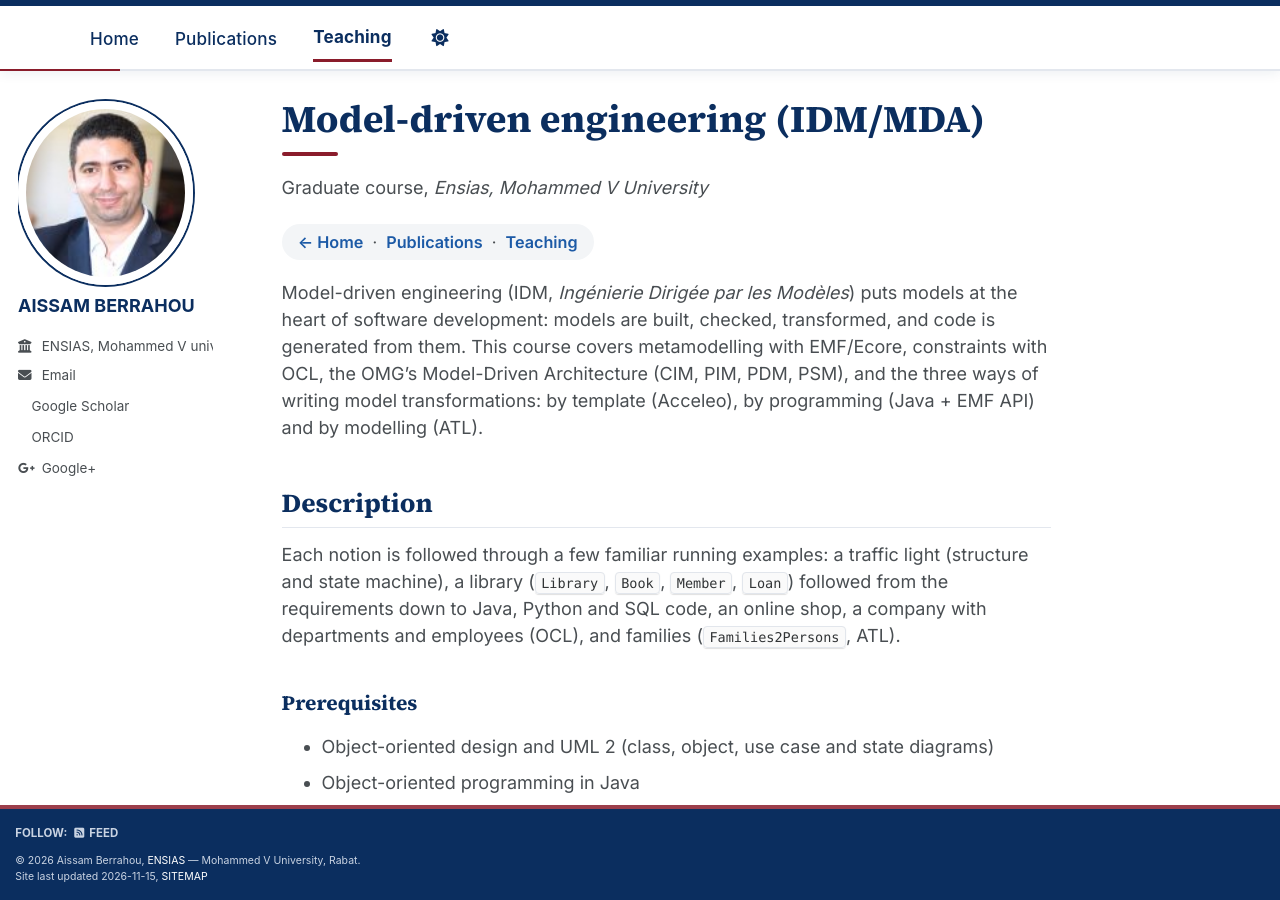
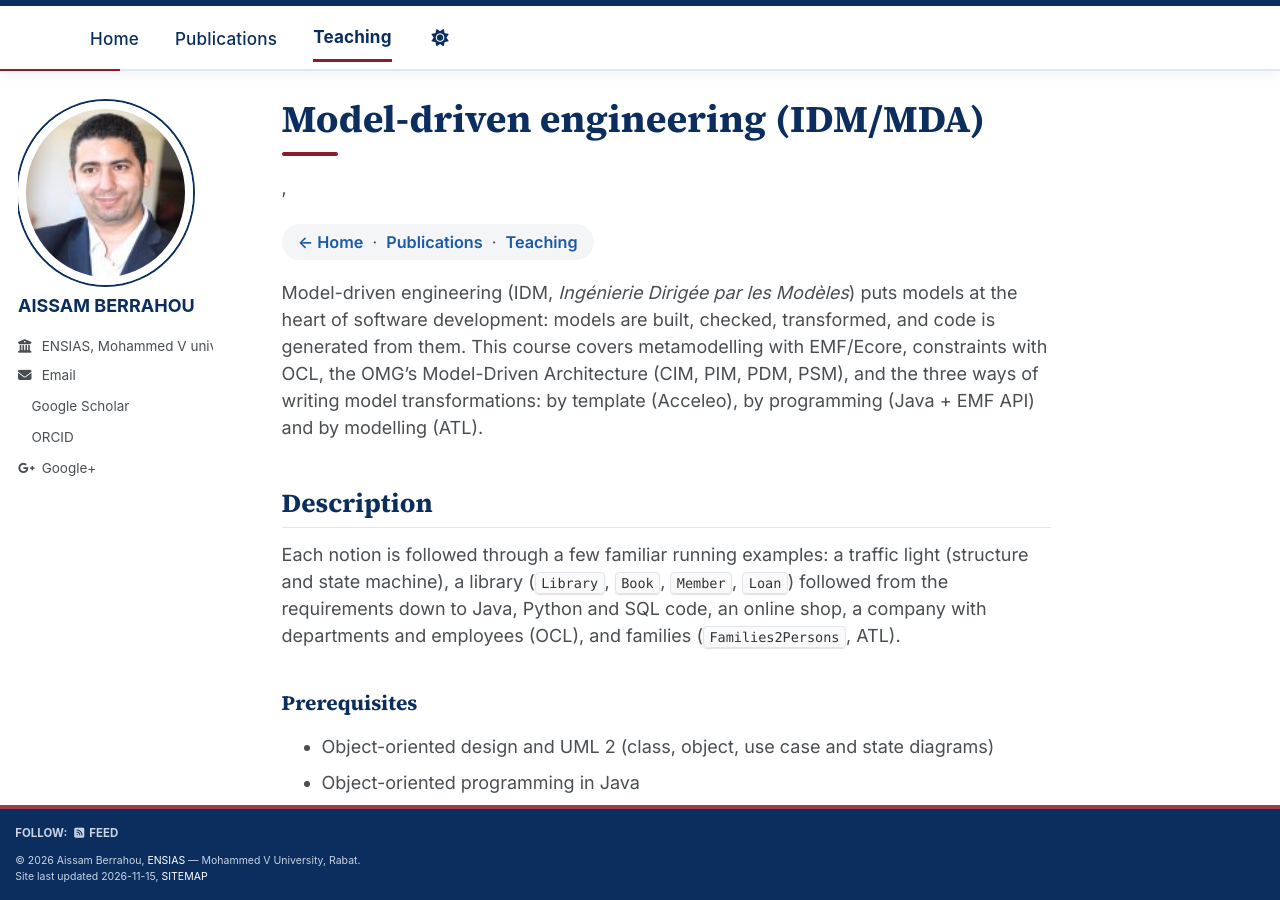
Before and after one commit to aissamberrahou/aissamberrahou.github.io, a Jekyll site: the page built from _teaching/2026-fall-model-driven-engineering.md, in a window 1280 px wide and 900 px high. Built offline with Jekyll 4.4.1, drawn with Linux system fonts in a browser that asks for light colours; a style sheet for code colours, icons or effects is not loaded.

Commit message:
Update 2026-fall-model-driven-engineering.md

```diff
--- a/_teaching/2026-fall-model-driven-engineering.md
+++ b/_teaching/2026-fall-model-driven-engineering.md
@@ -2,10 +2,8 @@
 title: "Model-driven engineering (IDM/MDA)"
 collection: teaching
 order: 3
-type: "Graduate course"
 permalink: /teaching/2026-fall-model-driven-engineering
-venue: "Ensias, Mohammed V University"
-date: 2026-09-20
+date: 2021-09-20
 location: "Rabat, Morocco"
 ---
 
```
